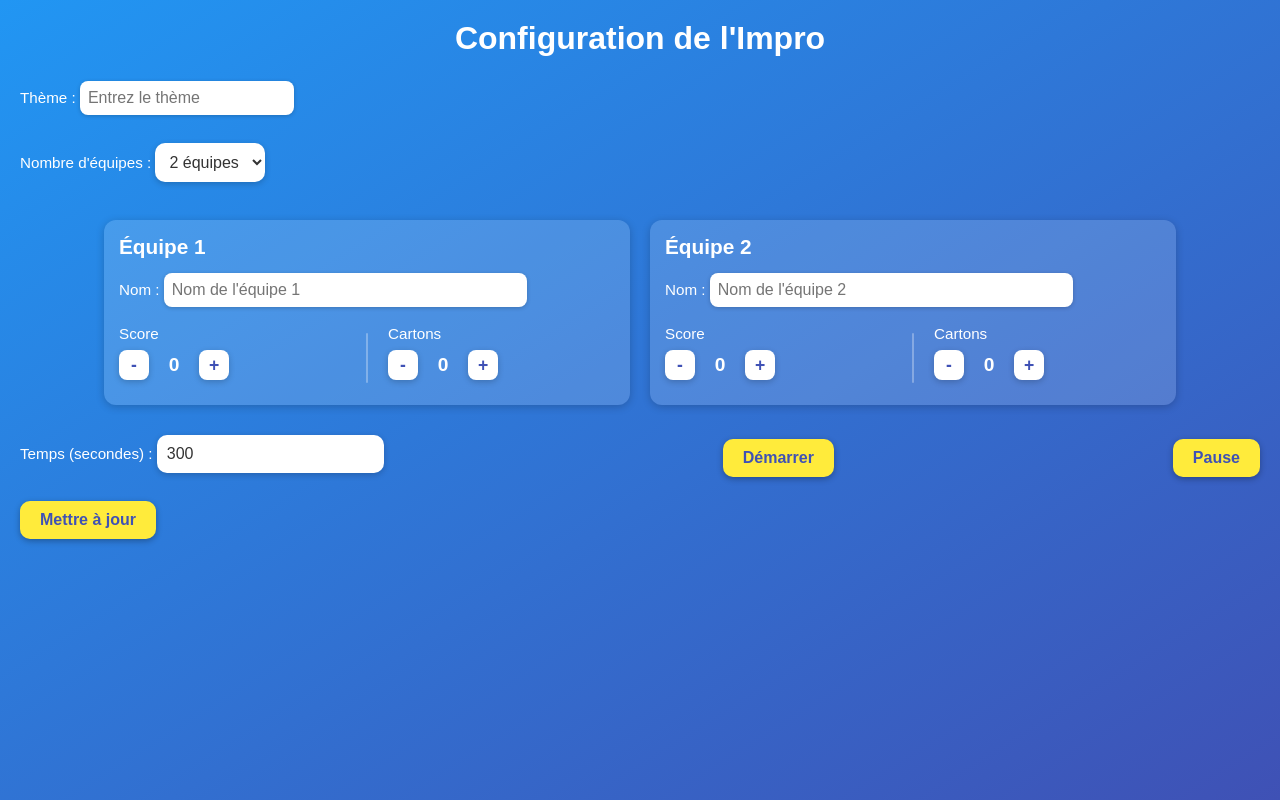
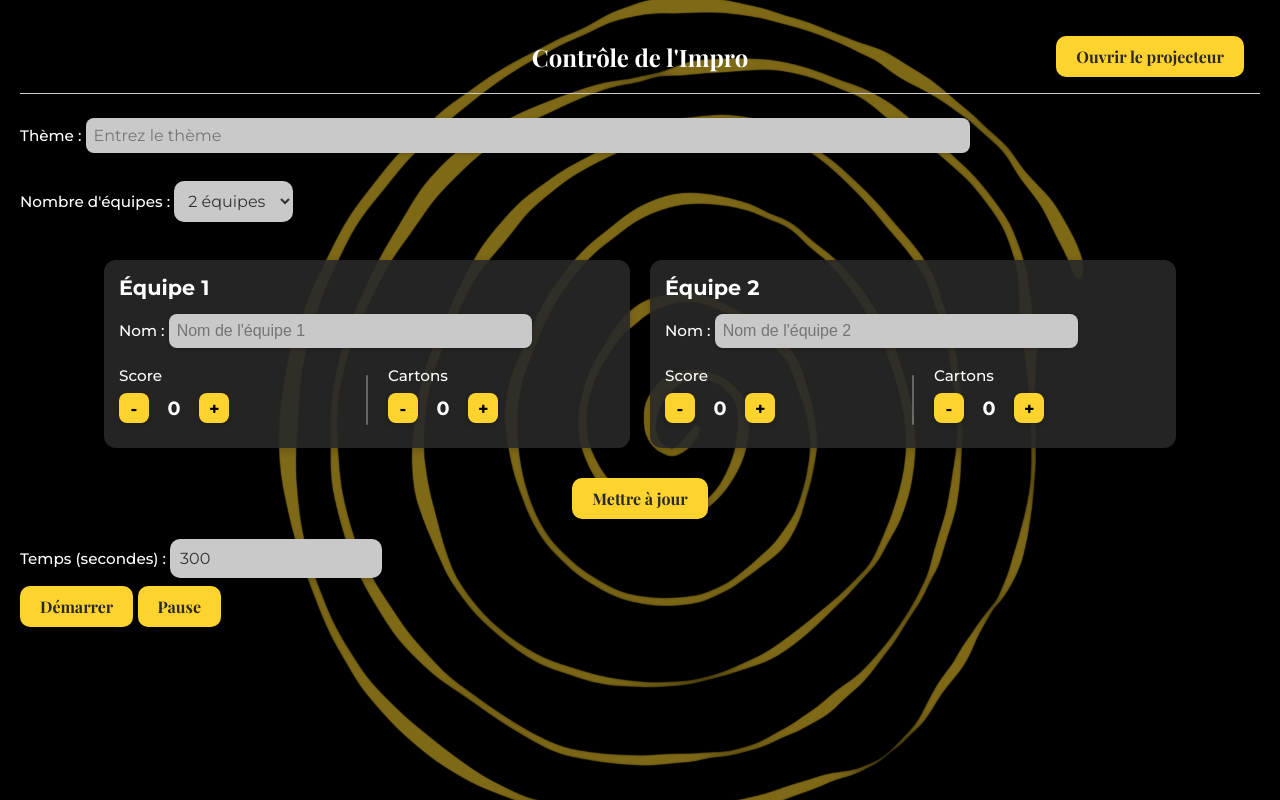
Before and after one commit to bruceraillard/paecoImpro, a plain HTML site: page controleur/control.html in a window 1280 px wide. Drawn offline with nearby package versions, Linux system fonts and the light colour scheme; a web font is replaced by a local one.

Commit message:
Design + addition of an index.html file at the base of the project to open the controller directly

```diff
--- a/controleur/control.css
+++ b/controleur/control.css
@@ -1,11 +1,17 @@
+@import url('https://fonts.googleapis.com/css2?family=Playfair+Display:ital,wght@0,400..900;1,400..900&display=swap');
+@import url('https://fonts.googleapis.com/css2?family=Montserrat:ital,wght@0,100..900;1,100..900&family=Playfair+Display:ital,wght@0,400..900;1,400..900&display=swap');
 /* === Base === */
 html, body {
     margin: 0;
     padding: 0;
     height: 100%;
-    font-family: 'Montserrat', sans-serif;
-    background: linear-gradient(to bottom right, #2196F3, #3F51B5);
-    color: #fff;
+    font-family: Montserrat, sans-serif;
+    background-color: #000000;
+    background-image: url("../assets/images/yellow_spiral.png");
+    background-repeat: no-repeat;
+    background-size: cover;
+    background-position: center;
+    color: #ffffff;
     overflow: hidden;
     box-sizing: border-box;
 }
@@ -17,6 +23,7 @@ html, body {
     height: 100vh;
     padding: 20px;
     gap: 20px;
+    background-color: rgba(0, 0, 0, 0.5);
 }
 
 /* === Titre === */
@@ -24,17 +31,22 @@ html, body {
     font-size: 2rem;
     text-align: center;
     margin: 0;
+    font-family: 'Playfair Display', serif;
 }
 
 /* === Sections hautes === */
-.config,
-.teams-selection,
-.timer-config,
+.config {
+
+}
+
+.teams-selection {
+    display: flex;
+    align-items: center;
+}
+
 .actions {
     display: flex;
-    align-items: center;
-    justify-content: space-between;
-    gap: 20px;
+    justify-content: center;
 }
 
 .config input,
@@ -46,27 +58,25 @@ html, body {
     border: none;
     outline: none;
     font-size: 1rem;
-    background: #fff;
+    background: #c9c9c9;
     color: #333;
     box-shadow: 0 2px 6px rgba(0, 0, 0, 0.2);
+    font-family: 'Montserrat', sans-serif;
 }
 
 /* === Boutons généraux === */
 button {
-    background-color: #FFEB3B;
+    background-color: #fed32e;
     border: none;
     padding: 10px 20px;
     font-size: 1rem;
     border-radius: 10px;
     cursor: pointer;
     transition: background-color 0.3s;
-    color: #3F51B5;
-    font-weight: 600;
+    color: #292929;
+    font-weight: bold;
     box-shadow: 0 2px 6px rgba(0, 0, 0, 0.3);
-}
-
-button:hover {
-    background-color: #FFC107;
+    font-family: 'Playfair Display', serif;
 }
 
 /* === Zone des équipes === */
@@ -84,7 +94,7 @@ button:hover {
 .team-config {
     width: 40%;
     min-width: 280px;
-    background: rgba(255, 255, 255, 0.15);
+    background: rgba(41, 41, 41, 0.9);
     padding: 15px;
     border-radius: 12px;
     box-shadow: 0 2px 8px rgba(0, 0, 0, 0.2);
@@ -115,6 +125,7 @@ input[type="text"] {
     font-size: 1rem;
     margin-top: 4px;
     box-shadow: 0 1px 4px rgba(0, 0, 0, 0.2);
+    background-color: #c9c9c9;
 }
 
 /* === Contrôles score/cartons côte à côte === */
@@ -155,19 +166,42 @@ input[type="text"] {
 
 .btn-increment,
 .btn-decrement {
-    background-color: #fff;
+    background-color: #fed32e;
     width: 30px;
     height: 30px;
-    color: #3F51B5;
+    color: #000000;
     border: none;
     padding: 5px 10px;
     border-radius: 8px;
     font-size: 1.1rem;
     cursor: pointer;
     box-shadow: 0 2px 6px rgba(0, 0, 0, 0.2);
+    font-family: 'Montserrat', sans-serif;
 }
 
+button:hover,
 .btn-increment:hover,
 .btn-decrement:hover {
     background-color: #FFC107;
 }
+
+.header {
+    display: flex;
+    justify-content: center;
+    align-items: center;
+    position: relative;
+    padding: 1rem;
+    border-bottom: 1px solid #ccc;
+}
+
+.header h1 {
+    margin: 0;
+    font-size: 1.5rem;
+    position: absolute;
+    left: 50%;
+    transform: translateX(-50%);
+}
+
+#open-projector {
+    margin-left: auto;
+}
--- a/controleur/control.html
+++ b/controleur/control.html
@@ -7,7 +7,10 @@
 </head>
 <body>
 <div class="control-panel">
-    <h1>Configuration de l'Impro</h1>
+    <div class="header">
+        <h1>Contrôle de l'Impro</h1>
+        <button id="open-projector">Ouvrir le projecteur</button>
+    </div>
 
     <div class="config">
         <label>Thème :
@@ -29,6 +32,10 @@
         <!-- Les formulaires de configuration des équipes seront générés ici -->
     </div>
 
+    <div class="actions">
+        <button id="update">Mettre à jour</button>
+    </div>
+
     <div class="timer-config">
         <label>Temps (secondes) :
             <input type="number" id="input-timer" value="300">
@@ -36,10 +43,6 @@
         <button id="start-timer">Démarrer</button>
         <button id="pause-timer">Pause</button>
     </div>
-
-    <div class="actions">
-        <button id="update">Mettre à jour</button>
-    </div>
 </div>
 <script src="control.js"></script>
 </body>
--- a/controleur/control.js
+++ b/controleur/control.js
@@ -110,3 +110,7 @@ document.getElementById('start-timer').addEventListener('click', () => {
 document.getElementById('pause-timer').addEventListener('click', () => {
     clearInterval(timerInterval);
 });
+
+document.getElementById('open-projector').addEventListener('click', () => {
+    window.open('../projecteur/projecteur.html', '_blank');
+})
--- a/projecteur/projection.css
+++ b/projecteur/projection.css
@@ -1,11 +1,16 @@
-/* projection.css */
+@import url('https://fonts.googleapis.com/css2?family=Playfair+Display:ital,wght@0,400..900;1,400..900&display=swap');
+@import url('https://fonts.googleapis.com/css2?family=Montserrat:ital,wght@0,100..900;1,100..900&family=Playfair+Display:ital,wght@0,400..900;1,400..900&display=swap');
 
 html, body {
     margin: 0;
     padding: 0;
     height: 100%;
     font-family: 'Montserrat', sans-serif;
-    background: linear-gradient(to bottom right, #3F51B5, #2196F3);
+    background-color: #000000;
+    background-image: url("../assets/images/yellow_spiral.png");
+    background-repeat: no-repeat;
+    background-size: cover;
+    background-position: center;
     color: #fff;
     overflow: hidden; /* empêche toute barre de scroll */
 }
@@ -16,6 +21,7 @@ html, body {
     height: 100vh;
     padding: 20px;
     box-sizing: border-box;
+    background-color: rgba(0, 0, 0, 0.5);
 }
 
 .header {
@@ -23,7 +29,7 @@ html, body {
     justify-content: space-between;
     align-items: center;
     padding: 20px;
-    background: rgba(255, 255, 255, 0.1);
+    background: rgba(41, 41, 41, 0.9);
     border-radius: 16px;
     box-shadow: 0 4px 12px rgba(0, 0, 0, 0.2);
     margin-bottom: 20px;
@@ -33,12 +39,13 @@ html, body {
     font-size: 1.5rem;
     font-weight: 700;
     flex: 1;
+    font-family: 'Playfair Display', serif;
 }
 
 #timer {
     font-size: 1.5rem;
-    background: #fff;
-    color: #3F51B5;
+    background-color: #fed32e;
+    color: #000000;
     padding: 10px 20px;
     border-radius: 12px;
     font-weight: bold;
@@ -56,7 +63,7 @@ html, body {
 }
 
 .team {
-    background: rgba(255, 255, 255, 0.15);
+    background: rgba(41, 41, 41, 0.9);
     padding: 20px;
     border-radius: 16px;
     width: 260px;
@@ -76,10 +83,16 @@ html, body {
 .team h2 {
     font-size: 1.3rem;
     margin: 0;
+    font-family: 'Playfair Display', serif;
 }
 
 .team p {
-    font-size: 1.1rem;
+    font-size: 0.6rem;
+    margin: 0;
+}
+
+.team p span {
+    font-size: 5rem;
     margin: 0;
 }
 
@@ -94,12 +107,12 @@ html, body {
 .card {
     width: 20px;
     height: 20px;
-    background-color: #FFEB3B;
+    background-color: #fed32e;
     border-radius: 50%;
     box-shadow: 0 2px 4px rgba(0, 0, 0, 0.2);
 }
 
 .disqualified {
-    border: 3px solid red;
+    border: 3px solid #fed32e;
     opacity: 0.7;
 }
--- a/projecteur/projection.js
+++ b/projecteur/projection.js
@@ -26,7 +26,7 @@ function updateTeamsDisplay(teams) {
 
         teamDiv.innerHTML = `
             <h2>${team.name}</h2>
-            <p>Score : <span>${team.score}</span></p>
+            <p>Score : <br><span>${team.score}</span></p>
             ${cardsHtml}
         `;
         container.appendChild(teamDiv);
```
Also changed, not shown: PaecoImpro.html (added, +15 -0 lines), assets/images/yellow_guy.png (added), assets/images/yellow_spiral.png (added), 2 other files.
